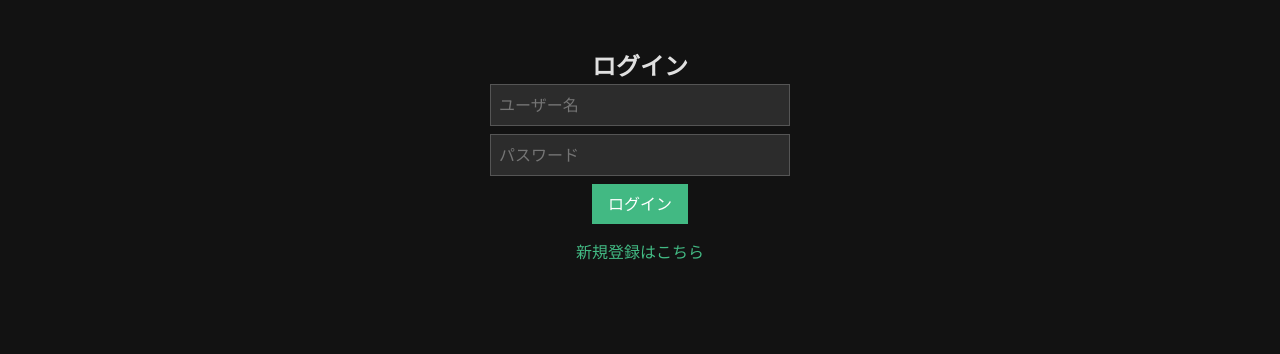
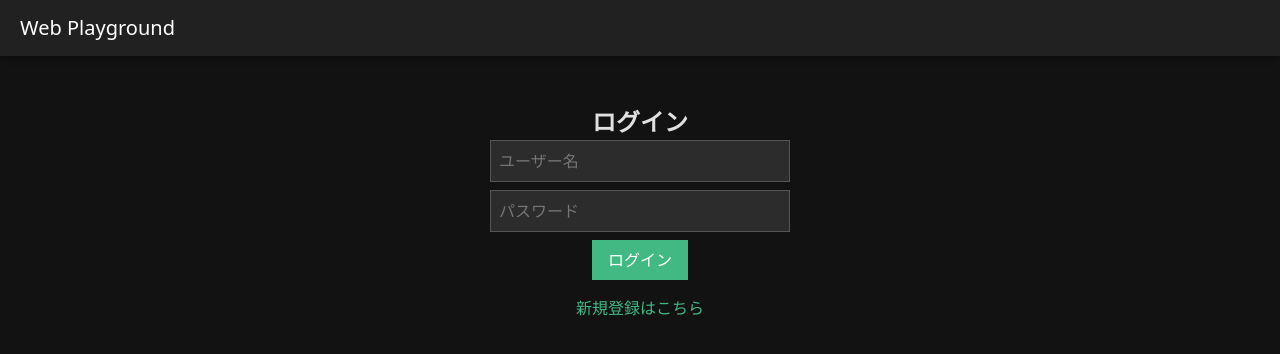
Before and after one commit to echo295s/web-playground, a Vue app in the folder frontend/: page / in a window 1280 px wide. Shown: the top 354 px of the page. Built offline with nearby package versions, Linux system fonts and the light colour scheme.

Commit message:
feat: add top app bar with logout

```diff
--- a/frontend/src/App.vue
+++ b/frontend/src/App.vue
@@ -1,11 +1,13 @@
 <template>
   <v-app>
+    <v-app-bar density="comfortable" elevate-on-scroll>
+      <v-app-bar-title>Web Playground</v-app-bar-title>
+      <v-spacer />
+      <v-btn v-if="isLoggedIn" color="primary" variant="text" @click="logout">ログアウト</v-btn>
+    </v-app-bar>
     <v-main>
       <v-container>
-        <div v-if="isLoggedIn">
-          <v-btn color="primary" @click="logout">ログアウト</v-btn>
-          <Chat />
-        </div>
+        <Chat v-if="isLoggedIn" />
         <Login
           v-else-if="!isRegisterMode"
           @login-success="handleLoginSuccess"
```
